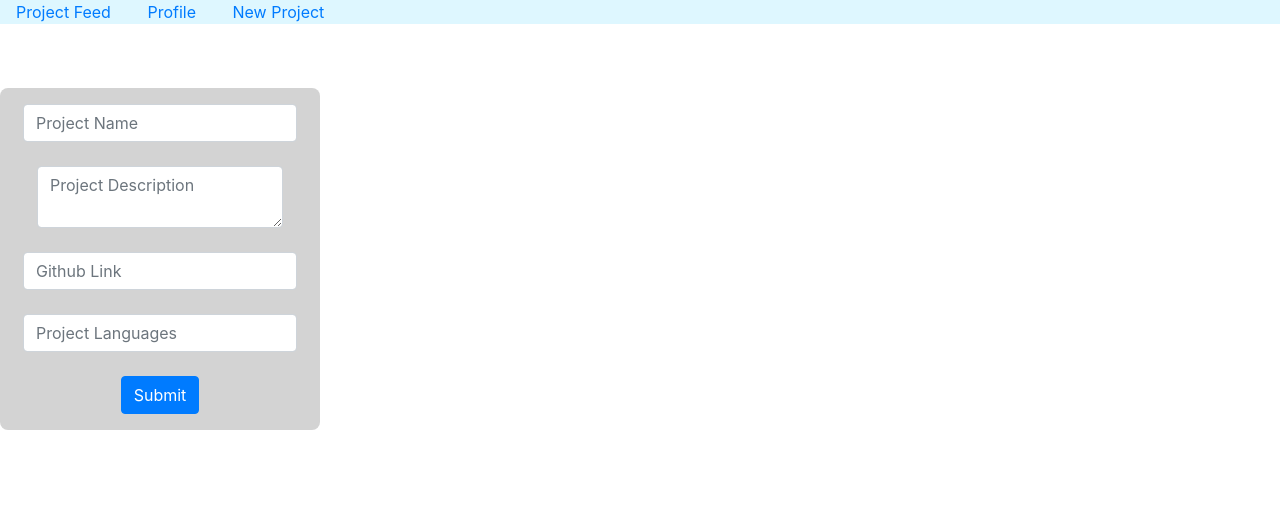
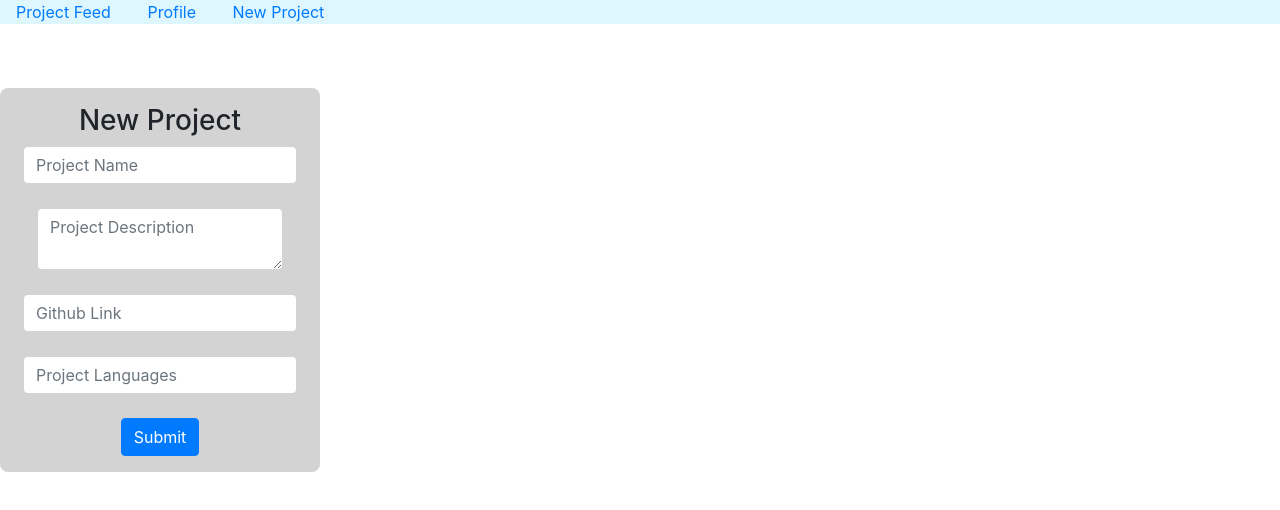
Before and after one commit to joelazarz/react-mod-4-project, a React (Create React App) app: page /new-project in a window 1280 px wide. Shown: the top 510 px of the page. Built offline with nearby package versions, Linux system fonts and the light colour scheme; no server answers.

Commit message:
form header

```diff
--- a/src/components/ProjectForm.js
+++ b/src/components/ProjectForm.js
@@ -35,6 +35,7 @@ class ProjectForm extends React.Component {
     return (
 
     <div className="new-project-form-display">
+      <h3>New Project</h3>
       <form onSubmit={this.createProject}>
 
         <div className="form-group">
```
